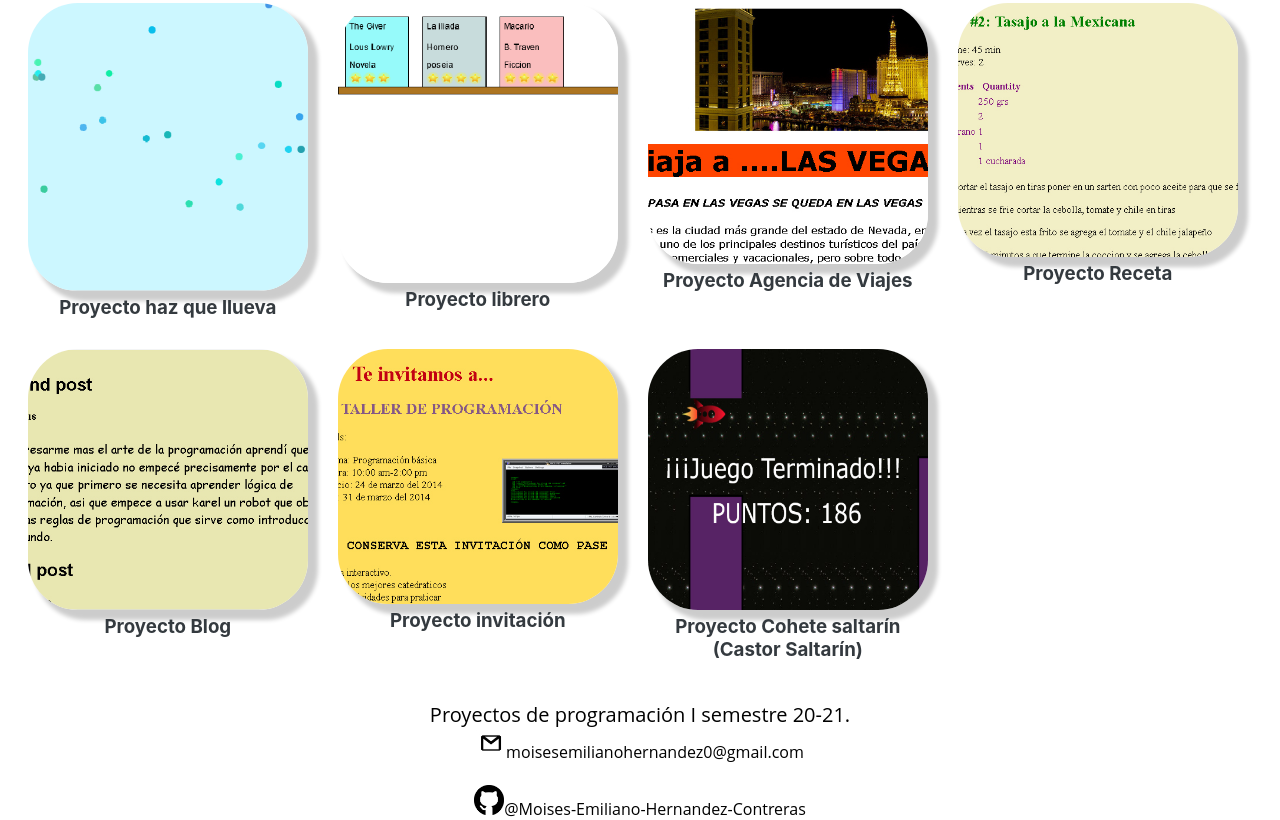
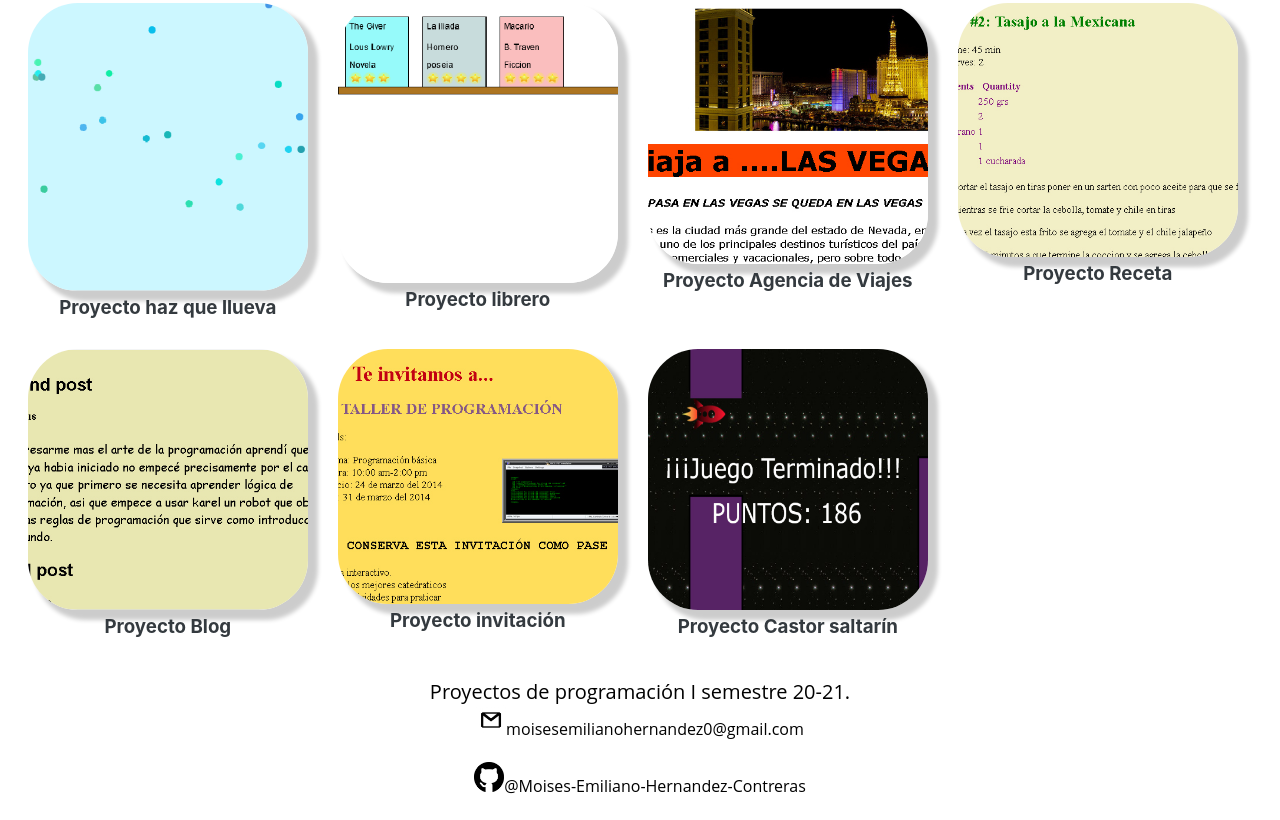
Before and after one commit to Moises-Emiliano-Hernandez-Contreras/Pagina-principal, a plain HTML site: page index.html in a window 1280 px wide. Shown: the part 1375-2195 px from the top of the page. After the commit the page ends 2172 px from the top, so only its background shows below. Drawn offline with Linux system fonts and the light colour scheme.

Commit message:
Version final

```diff
--- a/index.html
+++ b/index.html
@@ -46,7 +46,7 @@ cuenta con video-tutoriales y artículos entre otras cosas, estos sirven como ap
             <article><a href="./Receta/index.html"><img src="./imagenes/recetas.jpg"><h3>Proyecto Receta</h3></a></article>
             <article><a href="./Blog/index.html"><img src="./imagenes/blog.jpg"><h3>Proyecto Blog</h3></a></article>
             <article><a href="./Invitacion/index.html"><img src="./imagenes/invitacion.jpg"><h3>Proyecto invitación</h3></a></article>
-            <article><a href="./Cohete/index.html"><img src="./imagenes/cohete.jpg"><h3>Proyecto Cohete saltarín <br> (Castor Saltarín)</h3></a></article>
+            <article><a href="./Cohete/index.html"><img src="./imagenes/cohete.jpg"><h3>Proyecto Castor saltarín</h3></a></article>
             <!--<article><a href=""><img src=""><h3></h3></a></article>
             <article><a href="./Cena/index.html"><img src=""><h3></h3></a></article>-->
         </div>
```
